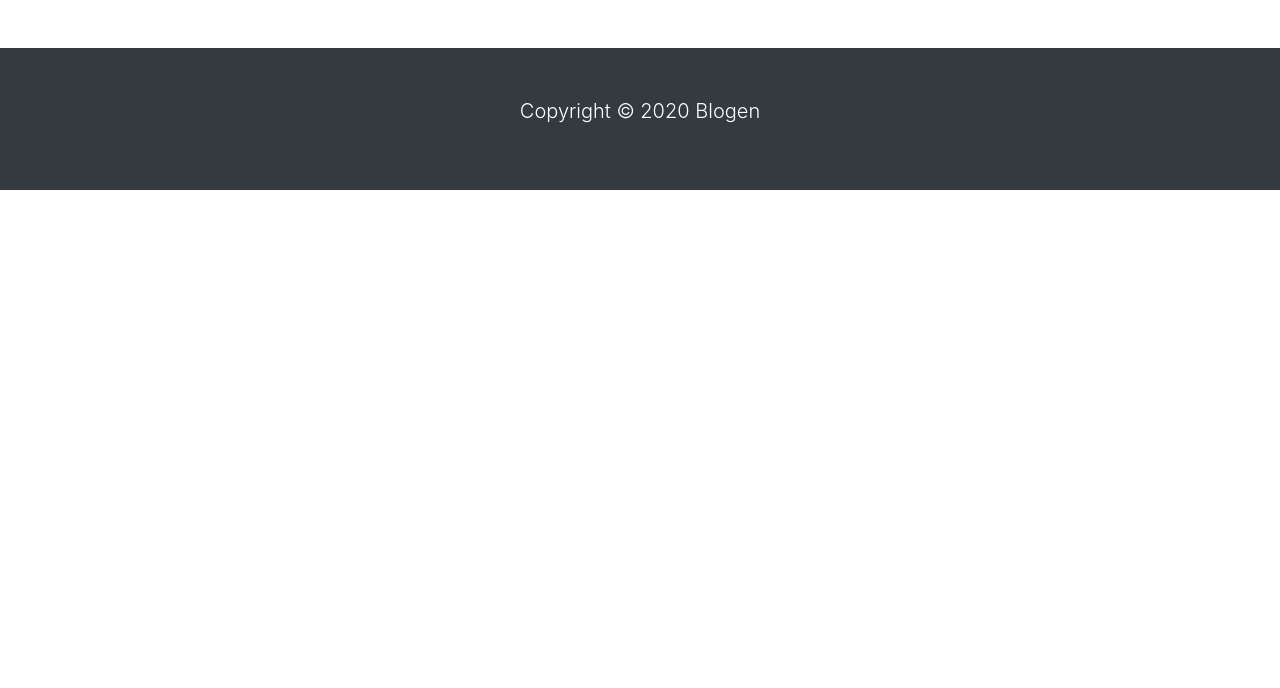
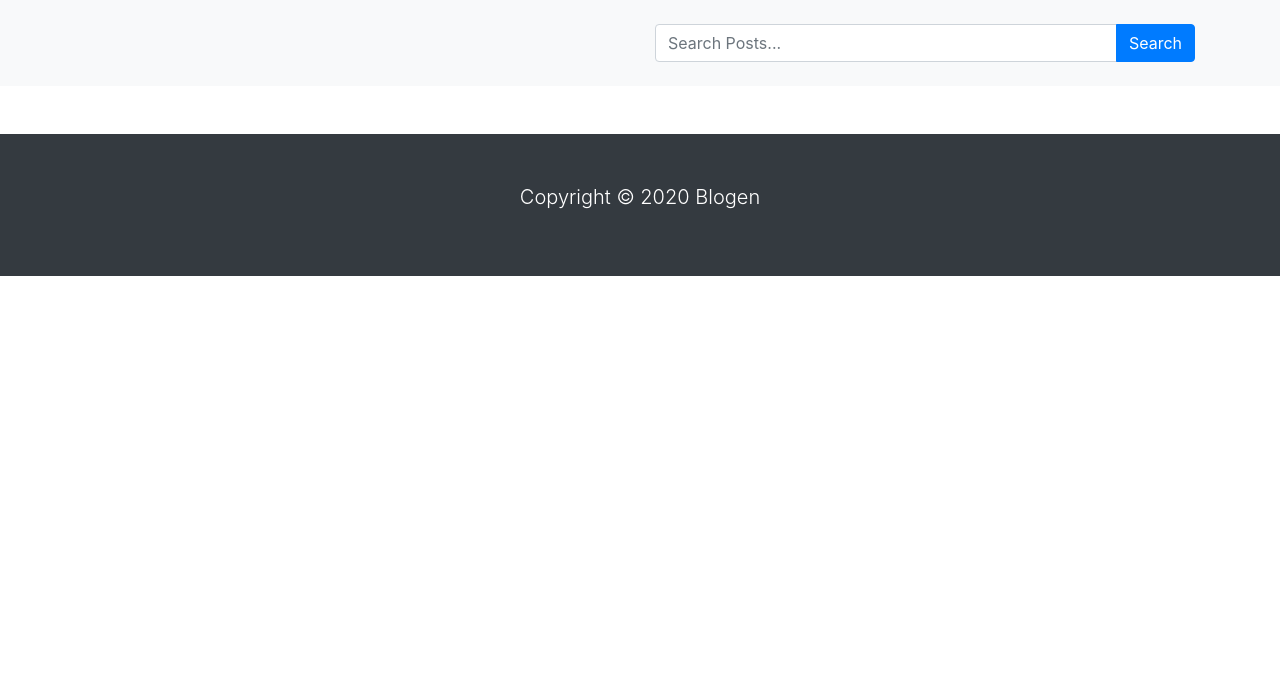
Before and after one commit to alan-nguyen/blogen, a plain HTML site: page posts.html in a window 1280 px wide. Shown: the part 112-800 px from the top of the page. Drawn offline with nearby package versions, Linux system fonts and the light colour scheme.

Commit message:
Create search section

```diff
--- a/posts.html
+++ b/posts.html
@@ -88,6 +88,26 @@
       </div>
     </header>
 
+    <!-- SEARCH -->
+    <section id="actions" class="py-4 mb-4 bg-light">
+      <div class="container">
+        <div class="row">
+          <div class="col-md-6 ml-auto">
+            <div class="input-group">
+              <input
+                type="text"
+                class="form-control"
+                placeholder="Search Posts..."
+              />
+              <div class="input-group-append">
+                <button class="btn btn-primary">Search</button>
+              </div>
+            </div>
+          </div>
+        </div>
+      </div>
+    </section>
+
     <!-- FOOTER -->
     <footer id="main-footer" class="bg-dark text-white mt-5 p-5">
       <div class="container">
```
